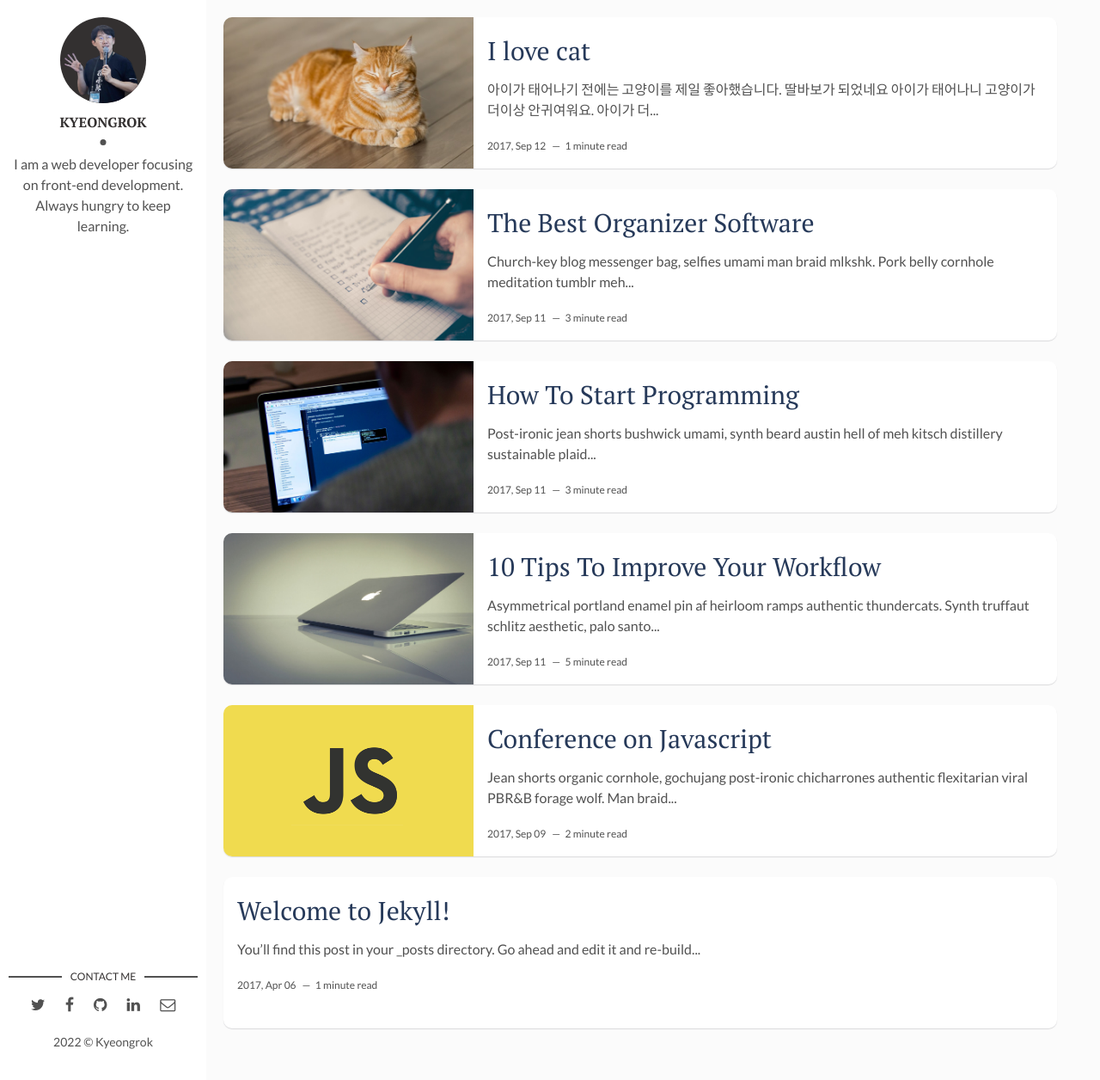
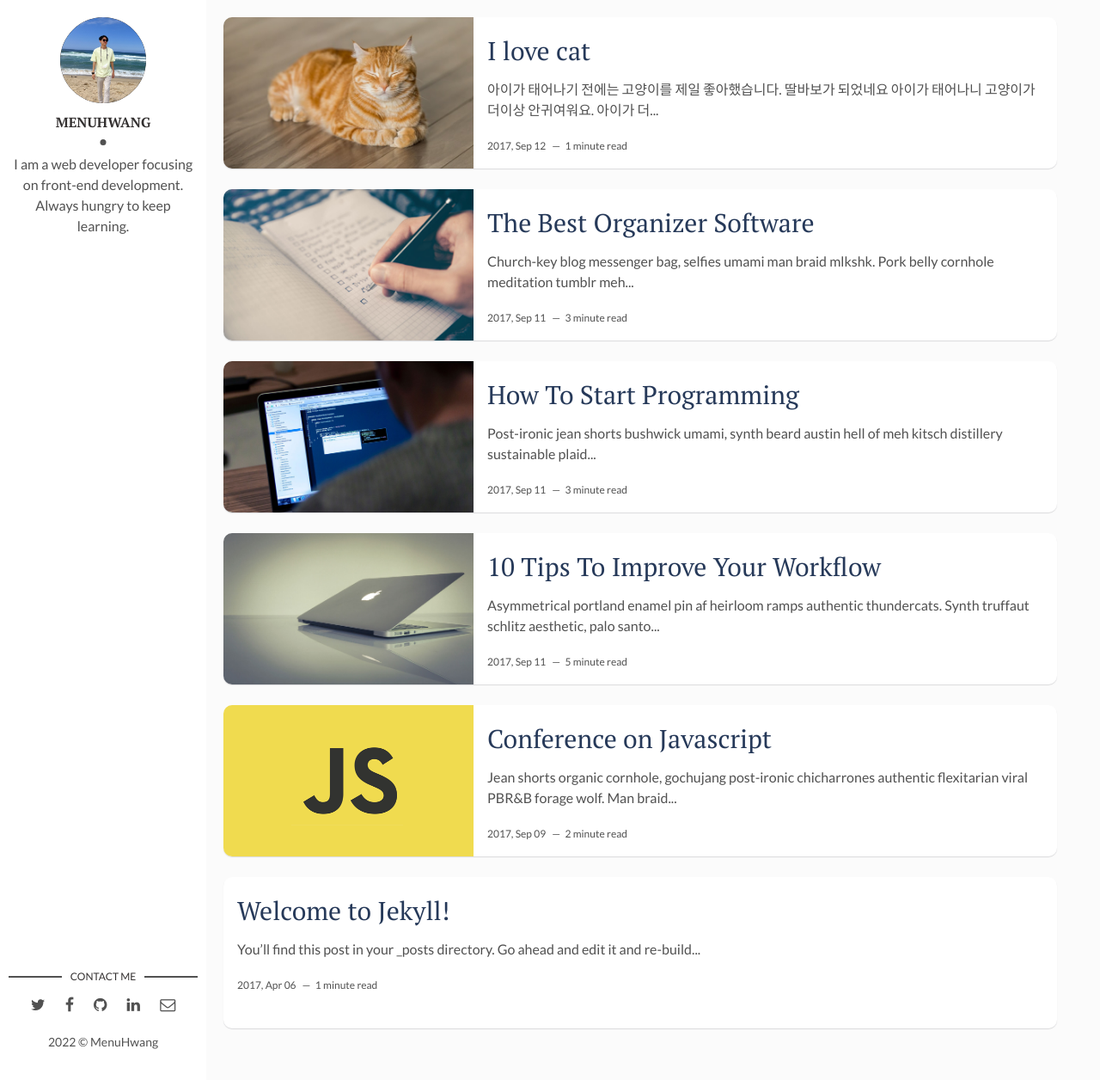
Before and after one commit to menuhwang/gitblog, a Jekyll site: the page built from index.html, in a window 1280 px wide and 1256 px high. Shown: the whole window at 86% size. Built offline with Jekyll 4.4.1, drawn with Linux system fonts in a browser that asks for light colours; the list of posts is cut into pages by our own code.

Commit message:
설정 변경

```diff
--- a/_config.yml
+++ b/_config.yml
@@ -1,20 +1,20 @@
-title: 김경록 백엔드 개발자의 블로그
+title: MenuHwang 블로그
 description: > # this means to ignore newlines until "baseurl:"
   Write an awesome description for your new site here. You can edit this
   line in _config.yml. It will appear in your document head meta (for
   Google search results) and in your feed.xml site description.
 # permalink: ':title/'
-baseurl: "/gitblog4" # the subpath of your site, e.g. /blog
-url: "https://kyeongrok.github.io" # the base hostname & protocol for your site, e.g. http://example.com
+baseurl: "/gitblog" # the subpath of your site, e.g. /blog
+url: "https://menuhwang.github.io" # the base hostname & protocol for your site, e.g. http://example.com
 site-twitter: #if your site has a twitter account, enter it here
 
 # Author Settings
-author: Kyeongrok # add your name
-author-img: 1642243.png # add your photo
+author: MenuHwang # add your name
+author-img: profile.jpg # add your photo
 about-author: I am a web developer focusing on front-end development. Always hungry to keep learning. # add description
 social-twitter: # add your Twitter handle
 social-facebook: # add your Facebook handle
-social-github: kyeongrok # add your Github handle
+social-github: menuhwang # add your Github handle
 social-linkedin: # add your Linkedin handle
 social-email: # add your Email address
 
```
Also changed, not shown: assets/img/1642243.png (deleted), assets/img/profile.jpg (added).
